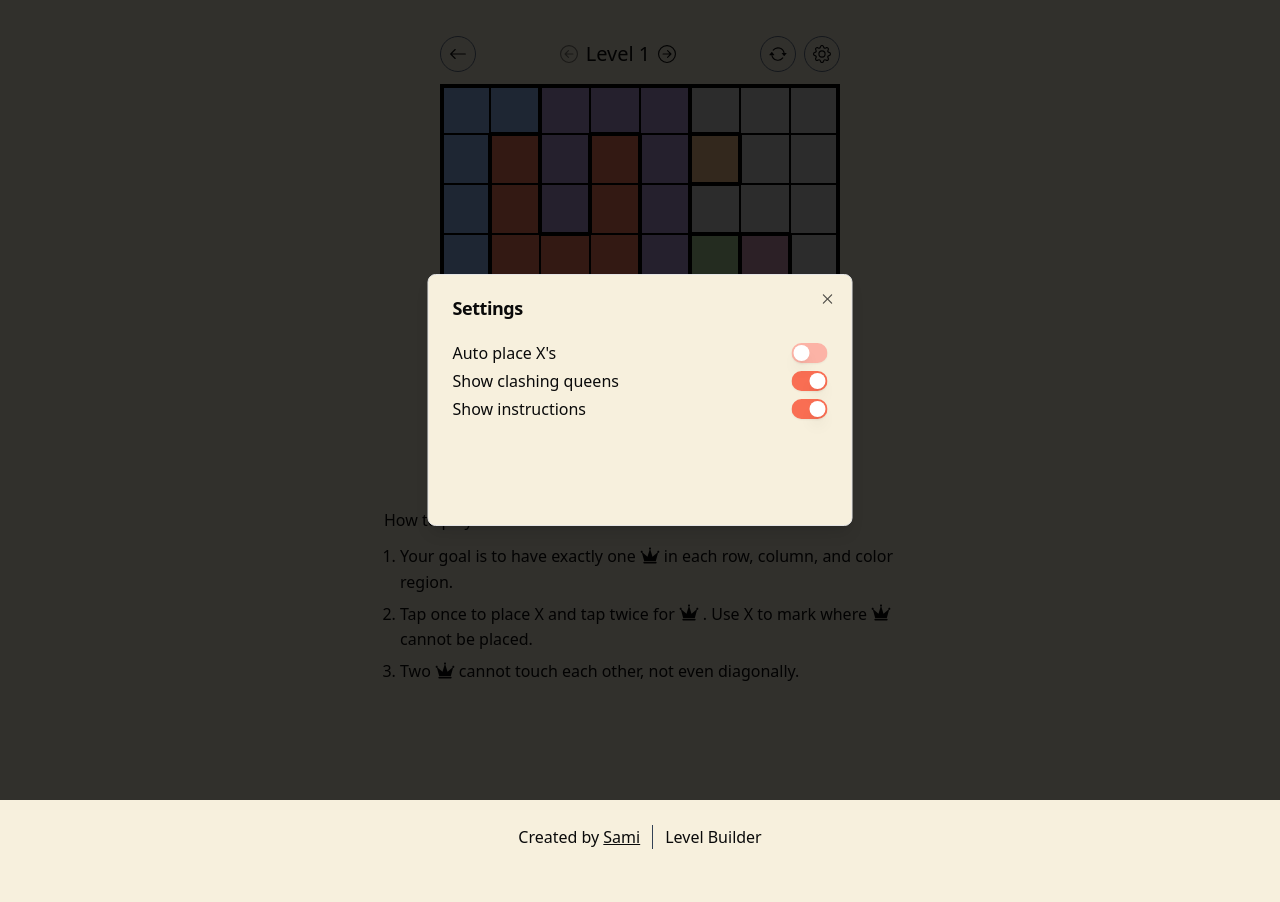
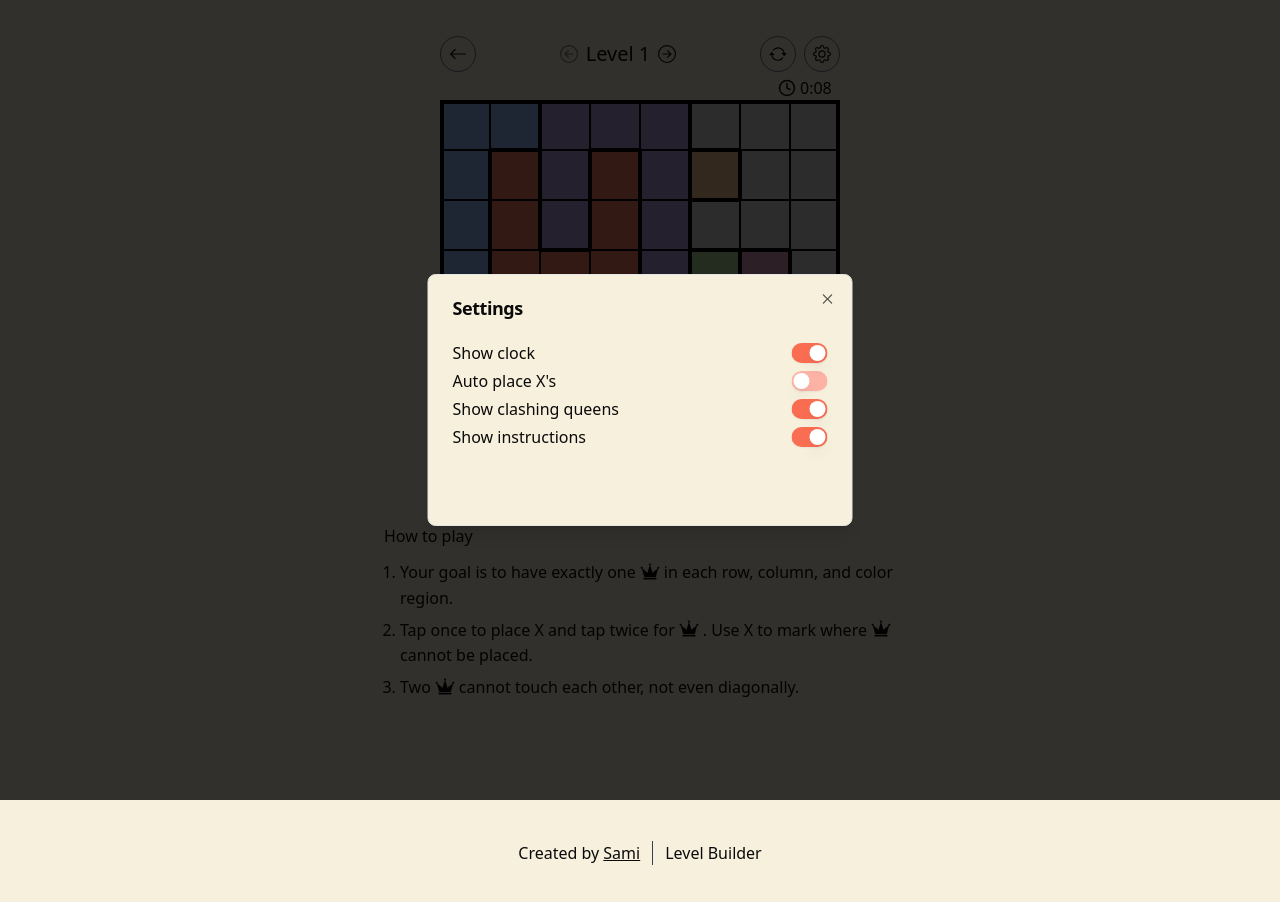
Before and after one commit to samimsu/queens-game-linkedin, a React (Vite) app: page /level/1 in a window 1280 px wide. Both pictures are taken after a click on the button 822 px from the left and 54 px from the top of the page. Shown: the top 902 px of the page. Built offline with nearby package versions, Linux system fonts and the light colour scheme; grey boxes are pictures that could not be loaded.

Commit message:
Add timer (#8)

```diff
--- a/package.json
+++ b/package.json
@@ -13,6 +13,7 @@
     "@vercel/analytics": "^1.4.1",
     "class-variance-authority": "^0.7.0",
     "clsx": "^2.1.1",
+    "date-fns": "^4.1.0",
     "lucide-react": "^0.454.0",
     "react": "^18.2.0",
     "react-dom": "^18.2.0",
--- a/src/App.css
+++ b/src/App.css
@@ -2,6 +2,7 @@
   display: grid;
   width: fit-content;
   touch-action: none;
+  user-select: none;
 }
 
 .square {
--- a/src/components/GameLevel/Level.jsx
+++ b/src/components/GameLevel/Level.jsx
@@ -13,12 +13,15 @@ import WinningScreen from "./components/WinningScreen";
 import Queen from "../Queen";
 import HowToPlay from "./components/HowToPlay";
 import SettingsDialog from "./components/SettingsDialog";
+import Timer from "./components/Timer";
 import {
+  getShowClockPreference,
   getAutoPlaceXsPreference,
   getClashingQueensPreference,
   getShowInstructionsPreference,
   isLevelCompleted,
   markLevelAsCompleted,
+  setShowClockPreference,
   setAutoPlaceXsPreference,
   setClashingQueensPreference,
   setShowInstructionsPreference,
@@ -29,6 +32,7 @@ const Level = ({ id, level }) => {
   const [queenGeneratedXs, setQueenGeneratedXs] = useState({}); // Track Xs generated by each queen
 
   const [hasWon, setHasWon] = useState(false);
+  const [timer, setTimer] = useState(0);
   const [showWinningScreen, setShowWinningScreen] = useState(false);
   const [clashingQueens, setClashingQueens] = useState(new Set());
   const [showClashingQueens, setShowClashingQueens] = useState(
@@ -37,6 +41,7 @@ const Level = ({ id, level }) => {
   const [showInstructions, setShowInstructions] = useState(
     getShowInstructionsPreference
   );
+  const [showClock, setShowClock] = useState(getShowClockPreference);
   const [autoPlaceXs, setAutoPlaceXs] = useState(getAutoPlaceXsPreference);
 
   const availableLevels = getAvailableLevels();
@@ -261,10 +266,20 @@ const Level = ({ id, level }) => {
     setShowInstructionsPreference(newSetting);
   };
 
+  const toggleShowClock = () => {
+    const newSetting = !showClock;
+    setShowClock(newSetting);
+    setShowClockPreference(newSetting);
+  };
+
   const toggleAutoPlaceXs = () => {
     const newSetting = !autoPlaceXs;
     setAutoPlaceXs(newSetting);
     setAutoPlaceXsPreference(newSetting);
+  };
+
+  const handleTimeUpdate = (time) => {
+    setTimer(time);
   };
 
   const PreviousLevelButton = ({ children, className }) => {
@@ -322,7 +337,11 @@ const Level = ({ id, level }) => {
     <div key={id} className="flex flex-col justify-center items-center pt-4">
       <div className="flex flex-col items-center">
         <div>
-          <div className="flex items-center mb-2 space-x-4 sm:space-x-0 sm:justify-between py-1 w-full">
+          <div
+            className={`flex items-center space-x-4 sm:space-x-0 sm:justify-between py-1 w-full ${
+              showClock ? "mb-0" : "mb-2"
+            }`}
+          >
             <Link to="/" className="flex-none">
               <button className="border border-slate-500 rounded-full p-2">
                 <BackIcon />
@@ -364,6 +383,8 @@ const Level = ({ id, level }) => {
                   toggleShowClashingQueens={toggleClashingQueens}
                   showInstructions={showInstructions}
                   toggleShowInstructions={toggleShowInstructions}
+                  showClock={showClock}
+                  toggleShowClock={toggleShowClock}
                   autoPlaceXs={autoPlaceXs}
                   toggleAutoPlaceXs={toggleAutoPlaceXs}
                 />
@@ -371,9 +392,18 @@ const Level = ({ id, level }) => {
             </div>
           </div>
 
+          <div className="flex justify-end">
+            <Timer
+              isGameWon={hasWon}
+              onTimeUpdate={handleTimeUpdate}
+              showTimer={showClock}
+            />
+          </div>
+
           <div className="game relative">
             {showWinningScreen && (
               <WinningScreen
+                timer={showClock && timer}
                 PreviousLevelButton={PreviousLevelButton}
                 NextLevelButton={NextLevelButton}
                 close={() => setShowWinningScreen(false)}
--- a/src/components/GameLevel/components/SettingsDialog.jsx
+++ b/src/components/GameLevel/components/SettingsDialog.jsx
@@ -15,6 +15,8 @@ const SettingsDialog = ({
   toggleShowInstructions,
   autoPlaceXs,
   toggleAutoPlaceXs,
+  showClock,
+  toggleShowClock,
 }) => {
   return (
     <Dialog>
@@ -31,6 +33,10 @@ const SettingsDialog = ({
           <DialogTitle className="mb-2">Settings</DialogTitle>
         </DialogHeader>
         <div className="space-y-1 h-40">
+          <div className="flex items-center justify-between space-x-3">
+            <div>Show clock</div>
+            <Switch checked={showClock} onCheckedChange={toggleShowClock} />
+          </div>
           <div className="flex items-center justify-between space-x-3">
             <div>Auto place X's</div>
             <Switch checked={autoPlaceXs} onCheckedChange={toggleAutoPlaceXs} />
--- /dev/null
+++ b/src/components/GameLevel/components/Timer.jsx
@@ -0,0 +1,52 @@
+import ClockIcon from "@/components/icons/ClockIcon";
+import React, { useState, useEffect } from "react";
+import formatDuration from "@/utils/formatDuration";
+
+const ONE_HOUR_IN_SECONDS = 3600;
+const TEN_HOURS_IN_SECONDS = 36000;
+
+const Timer = ({ isGameWon, onTimeUpdate, showTimer, className = "" }) => {
+  const [seconds, setSeconds] = useState(0);
+
+  useEffect(() => {
+    let interval = null;
+    if (!isGameWon) {
+      interval = setInterval(() => {
+        setSeconds((prevSeconds) => {
+          const newTime = prevSeconds + 1;
+          return newTime;
+        });
+      }, 1000);
+    } else if (isGameWon) {
+      clearInterval(interval);
+    }
+    return () => clearInterval(interval);
+  }, [isGameWon]);
+
+  useEffect(() => {
+    onTimeUpdate(seconds);
+  }, [seconds]);
+
+  if (!showTimer) {
+    return <></>;
+  }
+
+  return (
+    <div className={`flex items-center space-x-1 font-medium ${className}`}>
+      <ClockIcon />
+      <span
+        className={`${
+          seconds < ONE_HOUR_IN_SECONDS
+            ? "w-10"
+            : seconds < TEN_HOURS_IN_SECONDS
+            ? "w-14"
+            : "w-full"
+        }`}
+      >
+        {formatDuration(seconds)}
+      </span>
+    </div>
+  );
+};
+
+export default Timer;
--- a/src/components/GameLevel/components/WinningScreen.jsx
+++ b/src/components/GameLevel/components/WinningScreen.jsx
@@ -1,28 +1,61 @@
 import React from "react";
 import goldCrown from "../../../assets/gold-crown.svg";
 import CloseIcon from "../../icons/CloseIcon";
+import formatDuration from "@/utils/formatDuration";
+import goldenChicletBg from "@/assets/golden-chiclet-bg.svg";
 
-const WinningScreen = ({ PreviousLevelButton, NextLevelButton, close }) => {
+const WinningScreen = ({
+  timer,
+  PreviousLevelButton,
+  NextLevelButton,
+  close,
+}) => {
   return (
-    <div className="absolute flex flex-col items-center justify-center text-center rounded-lg bg-purple text-white text-xl w-72 h-72 font-bold p-2 select-none left-1/2 top-1/2 -translate-x-1/2 -translate-y-1/2 z-10">
+    <div
+      className={`absolute flex flex-col items-center justify-center text-center rounded-lg bg-purple text-white text-xl w-72 ${
+        timer ? "h-80" : "h-72"
+      } max-h-full max-w-full font-bold p-2 select-none left-1/2 top-1/2 -translate-x-1/2 -translate-y-1/2 z-10`}
+    >
       <button className="absolute right-3 top-3" onClick={close}>
         <CloseIcon />
       </button>
       <img
         src={goldCrown}
         alt="Crown"
-        className="align-items-center mb-3"
-        width="64"
-        height="64"
+        className={`align-items-center ${timer ? "mb-1" : "mb-3"}`}
+        width={`${timer ? "52" : "64"}`}
+        height={`${timer ? "52" : "64"}`}
       />
-      <div className="text-2xl mb-6">You Win!</div>
+      <div className={`${timer ? "text-xl mb-3" : "text-2xl mb-6"}`}>
+        You Win!
+      </div>
+
       <div className="flex flex-col space-y-3">
+        {timer > 0 && (
+          <div className="relative flex justify-center">
+            <img
+              src={goldenChicletBg}
+              alt="Golden chiclet background"
+              className="rounded w-full h-16 object-cover"
+            />
+            <div className="absolute top-1/2 left-1/2 transform -translate-x-1/2 -translate-y-1/2 text-foreground">
+              <div className="text-lg">{formatDuration(timer)}</div>
+              <div className="font-medium text-sm">Solve time</div>
+            </div>
+          </div>
+        )}
         <PreviousLevelButton
-          className={`rounded border px-3 py-1 w-full border-white disabled:border-white/50 disabled:text-white/50`}
+          className={`${
+            timer ? "text-lg" : "text-xl"
+          } rounded border px-3 py-1 w-full border-white disabled:border-white/50 disabled:text-white/50`}
         >
           Previous Level
         </PreviousLevelButton>
-        <NextLevelButton className="rounded border px-3 py-1 w-full border-white disabled:border-white/50 disabled:text-white/50">
+        <NextLevelButton
+          className={`${
+            timer ? "text-lg" : "text-xl"
+          } rounded border px-3 py-1 w-full border-white disabled:border-white/50 disabled:text-white/50`}
+        >
           Next Level
         </NextLevelButton>
       </div>
--- /dev/null
+++ b/src/components/icons/ClockIcon.jsx
@@ -0,0 +1,22 @@
+import React from "react";
+
+const ClockIcon = ({ size = "18" }) => {
+  return (
+    <svg
+      xmlns="http://www.w3.org/2000/svg"
+      width={size}
+      height={size}
+      viewBox="0 0 24 24"
+      fill="none"
+      stroke="currentColor"
+      strokeWidth="2"
+      strokeLinecap="round"
+      strokeLinejoin="round"
+    >
+      <circle cx="12" cy="12" r="10" />
+      <polyline points="12 6 12 12 16 14" />
+    </svg>
+  );
+};
+
+export default ClockIcon;
--- /dev/null
+++ b/src/utils/formatDuration.js
@@ -0,0 +1,21 @@
+import { intervalToDuration } from "date-fns";
+
+const formatDuration = (seconds) => {
+  const duration = intervalToDuration({ start: 0, end: seconds * 1000 });
+
+  const zeroPad = (num) => String(num).padStart(2, "0");
+
+  if (duration.days) {
+    return "> 1 day";
+  }
+
+  if (duration.hours) {
+    return `${duration.hours}:${zeroPad(duration.minutes || 0)}:${zeroPad(
+      duration.seconds || 0
+    )}`;
+  } else {
+    return `${duration.minutes || 0}:${zeroPad(duration.seconds || 0)}`;
+  }
+};
+
+export default formatDuration;
--- a/src/utils/localStorage.js
+++ b/src/utils/localStorage.js
@@ -30,6 +30,14 @@ export const getShowInstructionsPreference = () => {
   return JSON.parse(localStorage.getItem("showInstructions")) ?? true; // Default to true
 };
 
+export const setShowClockPreference = (enabled) => {
+  localStorage.setItem("showClock", JSON.stringify(enabled));
+};
+
+export const getShowClockPreference = () => {
+  return JSON.parse(localStorage.getItem("showClock")) ?? true; // Default to true
+};
+
 export const setAutoPlaceXsPreference = (enabled) => {
   localStorage.setItem("autoPlaceXs", JSON.stringify(enabled));
 };
```
Also changed, not shown: src/assets/golden-chiclet-bg.svg (added), 1 other file (tests, documents, lock files or other folders).
